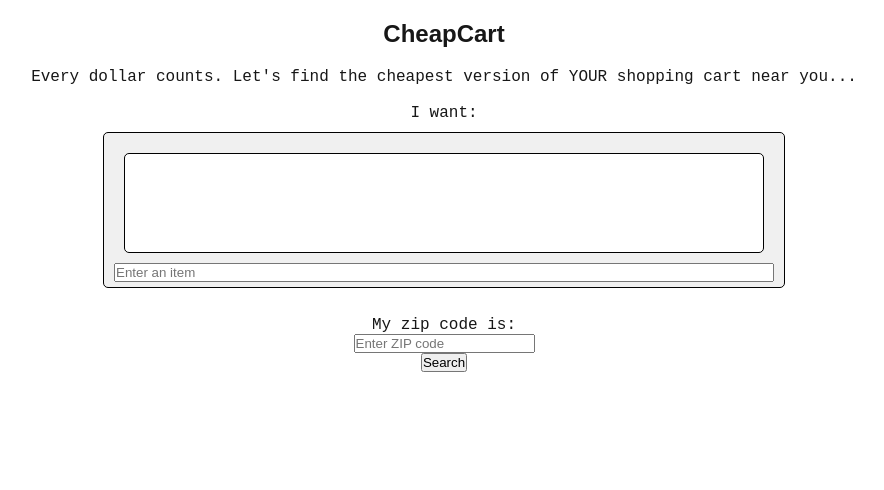
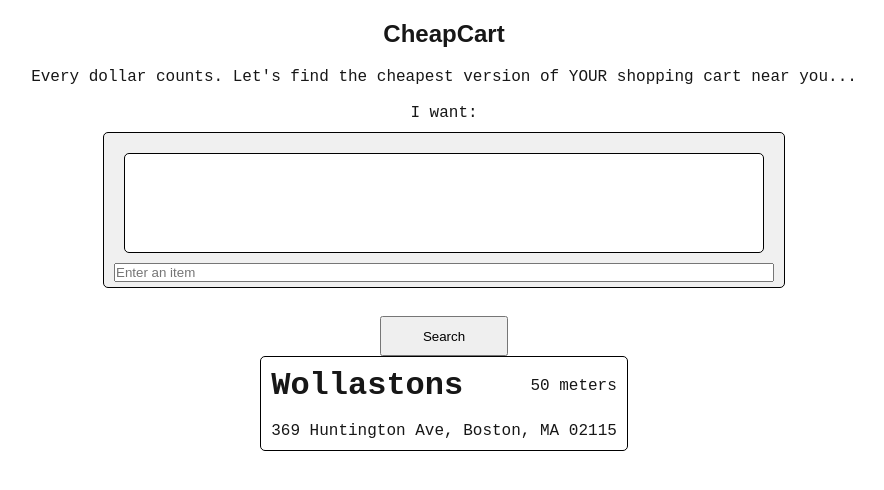
Before and after one commit to dbusnel/CheapCart, a Next.js app: page / in a window 1280 px wide. Shown: the top 490 px of the page, without its empty margins (196-1080 px from the left). Built offline with nearby package versions, Linux system fonts and the light colour scheme.

Commit message:
Low-fi store card

```diff
--- a/src/app/components/StoreCard.js
+++ b/src/app/components/StoreCard.js
@@ -1,7 +1,20 @@
+import "../style/storecard-styles.css";
+
 /**
- *
- *
+ * A listing for a single store
+ * PROPS:
+ *  - storeName:        the name of the store
+ *  - storeAddress:     the address of the store
+ *  - distanceMeters:   how far away the store is in meters
  */
 export default function StoreCard(props) {
-
+    return (
+        <div className="card-container">
+            <div className="name-distance-flexbox">
+                <h1 className="app-text">{props.storeName}</h1>
+                <p className="app-text distance-text"> {props.distanceMeters + " meters"}</p>
+            </div>
+            <br/>
+            <p className="app-text">{props.storeAddress}</p>
+        </div>)
 }
--- a/src/app/page.js
+++ b/src/app/page.js
@@ -4,6 +4,7 @@ import "./style/home-styles.css"
 import GroceriesContainer from "./components/GroceriesContainer";
 import { GetStores } from "./api/locate-stores/find-stores"
 import React from "react";
+import StoreCard from "./components/StoreCard";
 
 export default function Home() {
   const [coords, setCoords] = React.useState(null);
@@ -16,10 +17,9 @@ export default function Home() {
       <p className="app-text centered-text">I want: </p>
       <GroceriesContainer/>
       <br/>
-      <p className="app-text centered-text">My zip code is:</p>
-      <input placeholder="Enter ZIP code"></input>
-      <button onClick={async () => setCoords(await GetStores())} >Search</button>
+      <button className="location-button" onClick={async () => setCoords(await GetStores())} >Search</button>
       {(coords != null) && <p>test</p>}
+      <StoreCard storeName="Wollastons" storeAddress="369 Huntington Ave, Boston, MA 02115" distanceMeters="50"/>
     </div>
     );
 }
--- a/src/app/style/home-styles.css
+++ b/src/app/style/home-styles.css
@@ -18,3 +18,9 @@
     height: 100vh;
     flex-direction: column;
 }
+
+.location-button
+{
+    width:10vw;
+    height:5vh;
+}
--- /dev/null
+++ b/src/app/style/storecard-styles.css
@@ -0,0 +1,15 @@
+.card-container {
+    border: 1px solid black;
+    border-radius: 5px;
+    padding : 10px;
+}
+
+.name-distance-flexbox {
+    display: flex;
+}
+
+.distance-text {
+    flex-grow:1;
+    text-align: right;
+    margin-block: auto;
+}
```
